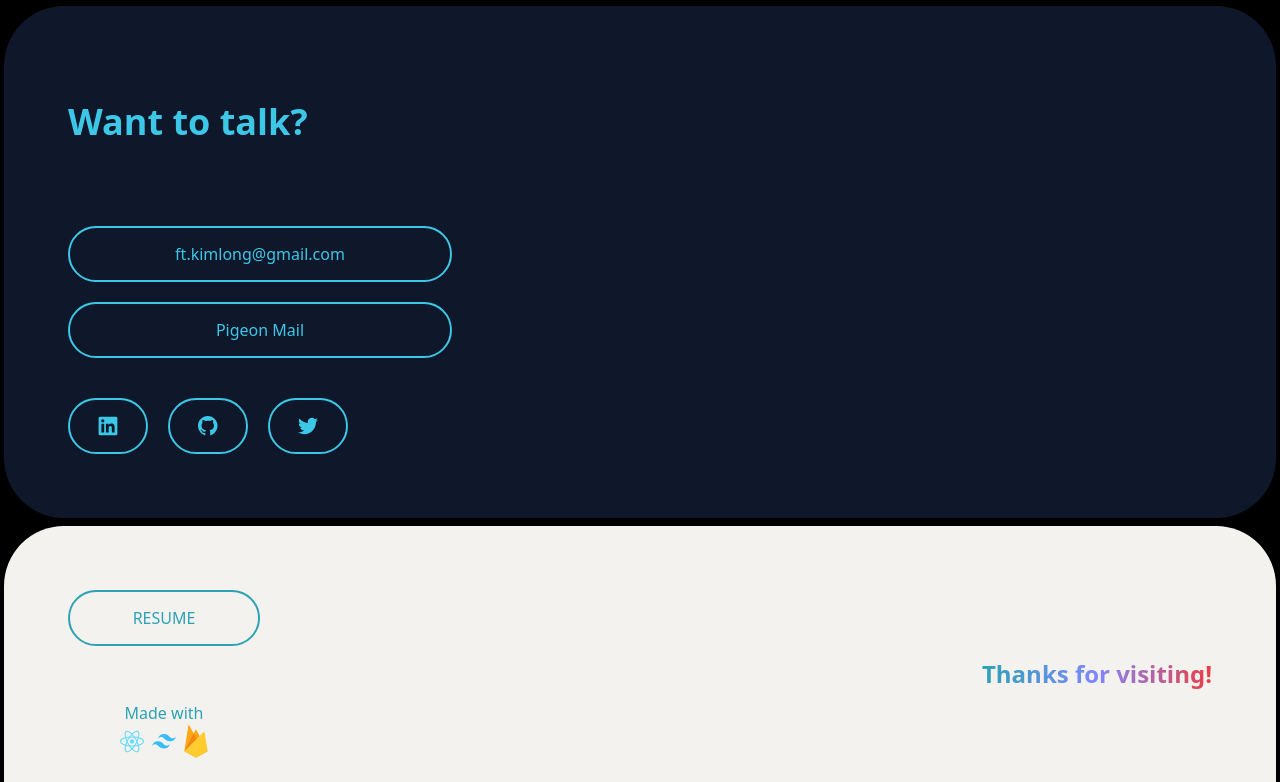
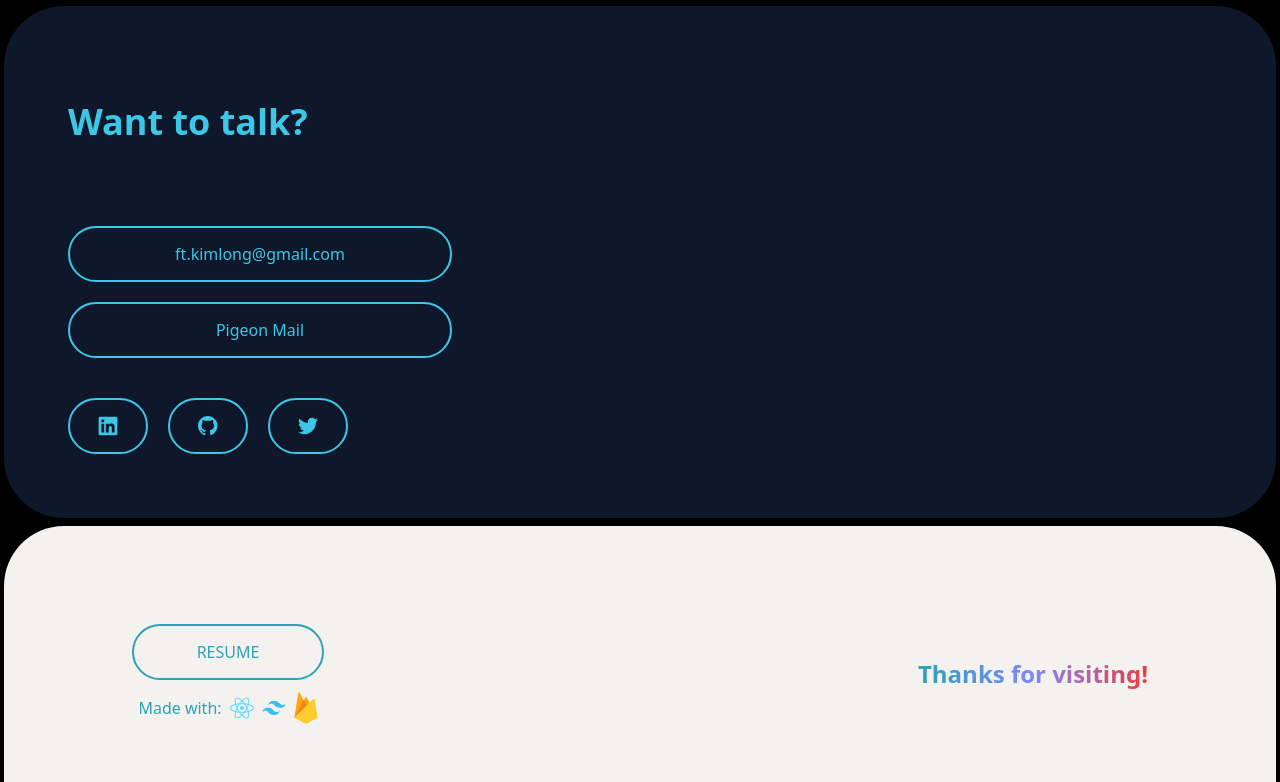
Before and after one commit to kimlong0/portfolio, a React (Vite) app: page / in a window 1280 px wide. Shown: the part 1994-2776 px from the top of the page. Built offline with nearby package versions, Linux system fonts and the light colour scheme; a web font is replaced by a local one.

Commit message:
change footer layout and add download link to resume

```diff
--- a/src/components/Footer.jsx
+++ b/src/components/Footer.jsx
@@ -3,12 +3,12 @@ import TwitterIcon from "../assets/TwitterIcon"
 function Footer() {
   return (
     <div id="Contact" className="pt-1 px-1 w-full hover:brightness-110">
-        <div className="flex flex-col sm:flex-row items-center sm:items-start justify-between h-64 pt-14 pb-6 sm:pt-16 sm:px-16 bg-gray-theme text-[#2ca2b4] rounded-t-5xl z-[-1]">
-            <div className="flex flex-col justify-between h-full">
-                <a href="https://twitter.com/0xkimlong" target="_blank" className="flex items-center justify-center h-14 w-48 border-2 border-[#2ca2b4] rounded-5xl">RESUME</a>
-                <div className="flex flex-col">
-                    <p className="text-center pt-4">Made with</p>
-                    <div className="flex justify-center gap-2">
+        <div className="flex flex-col sm:flex-row items-center sm:items-start justify-between h-64 pt-14 pb-6 sm:pt-16 sm:px-16 md:px-32 bg-gray-theme text-[#2ca2b4] rounded-t-5xl z-[-1]">
+            <div className="flex flex-col justify-center h-full">
+                <a href="https://drive.google.com/uc?export=download&id=1oQi7V_Dsc9wXjgpXIvDvfAPfUTv6Z4lI" target="_blank" className="flex items-center justify-center h-14 w-48 border-2 border-[#2ca2b4] rounded-5xl">RESUME</a>
+                <div className="flex justify-center">
+                    <p className="text-center pt-4 pr-2">Made with:</p>
+                    <div className="flex justify-center gap-2 pt-3">
                         <a href="https://reactjs.org/" target="_blank" className="flex">
                             <img width="24" src="/images/icons/react.svg" alt="react" className=""/>
                         </a>
```
